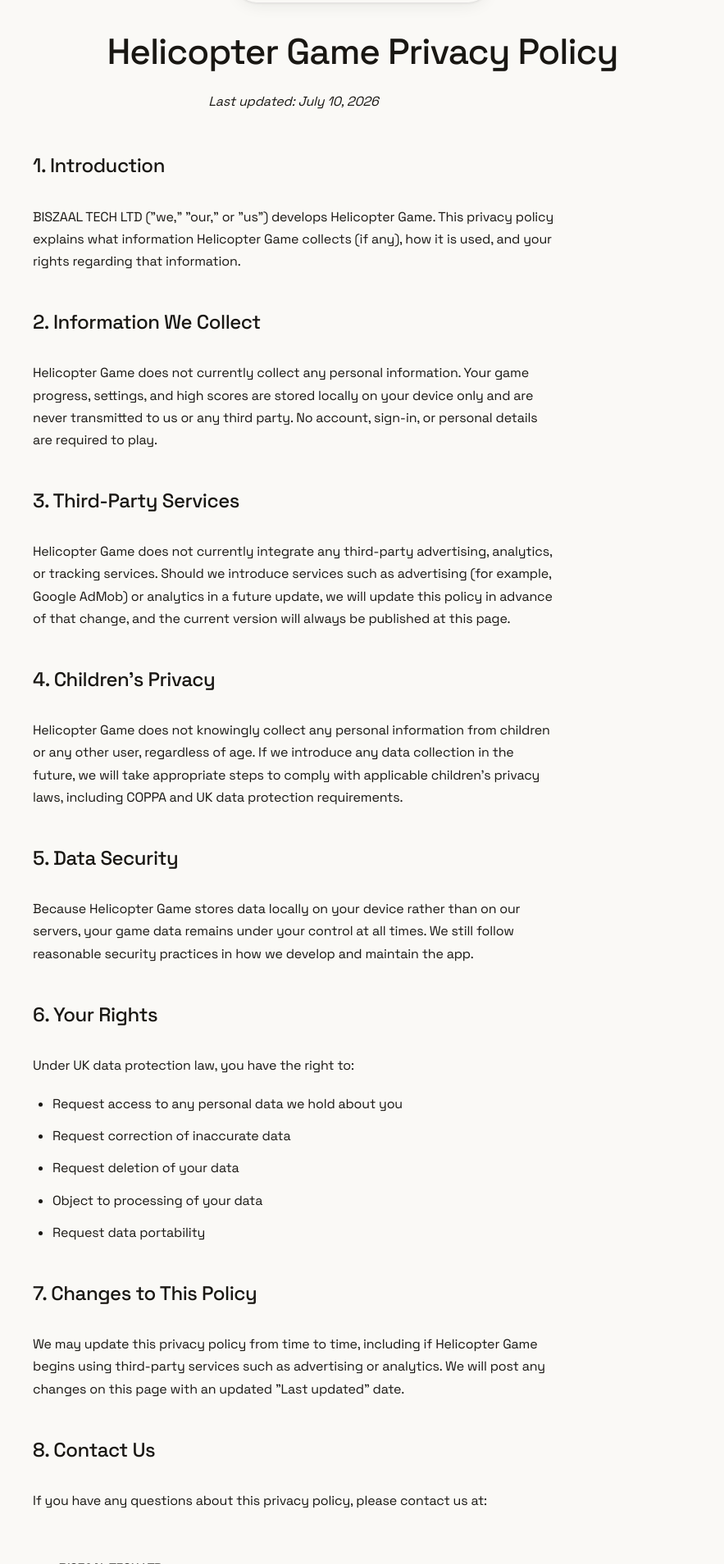
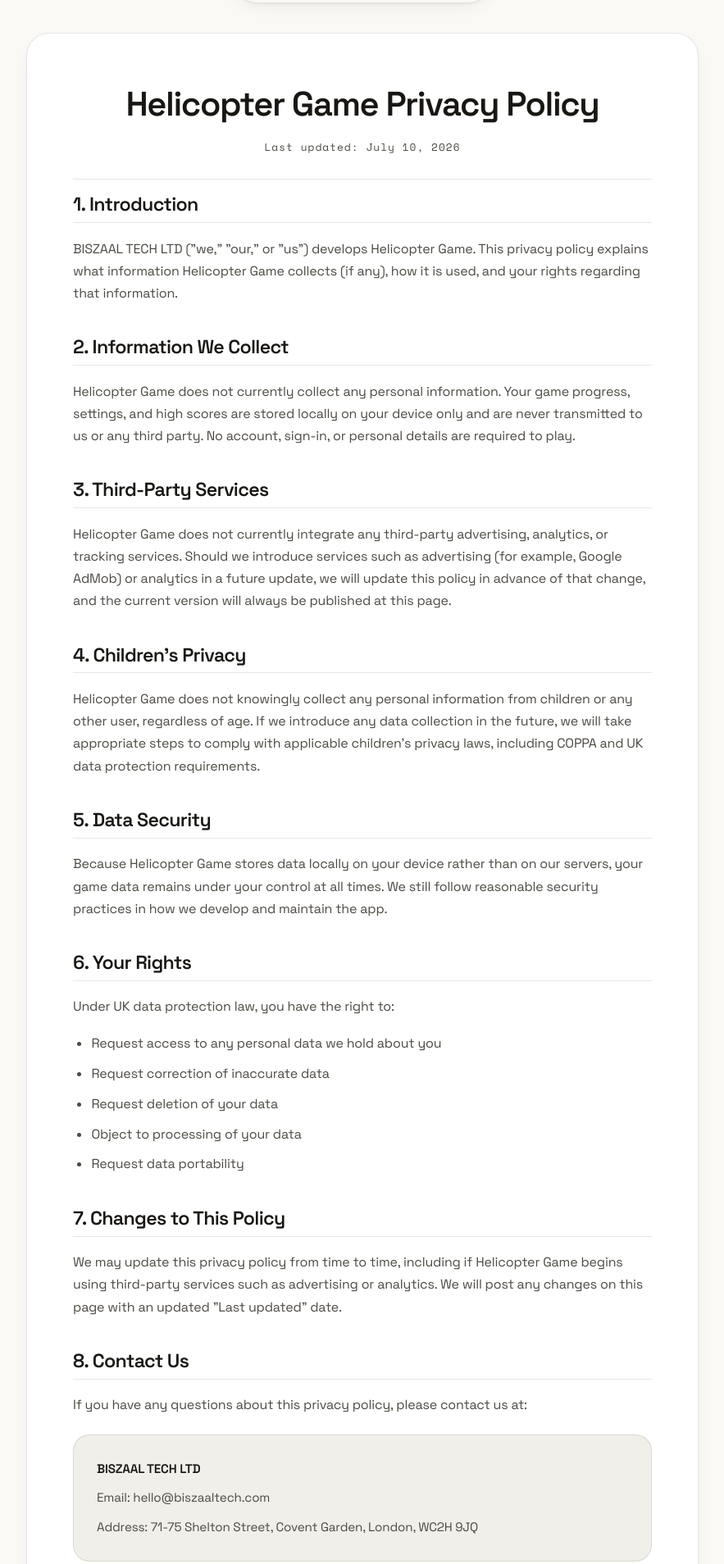
Before and after one commit to biszaal/biszaaltech-wesbite, a React (Create React App) app: page /games/helicopter/privacy in a window 1280 px wide. Shown: the part 72-1980 px from the top of the page at 82% size, without its empty margins (198-1081 px from the left). Built offline with nearby package versions, Linux system fonts and the light colour scheme.

Commit message:
feat: branded 404 page and reskinned legal pages

```diff
--- a/src/App.tsx
+++ b/src/App.tsx
@@ -7,6 +7,7 @@
 import HelicopterPage from './pages/HelicopterPage';
 import LudoPage from './pages/LudoPage';
 import GamePrivacyPolicy from './pages/GamePrivacyPolicy';
+import NotFound from './pages/NotFound';
 import SiteNav from './components/SiteNav';
 import Footer from './components/Footer';
 import './App.css';
@@ -32,6 +33,7 @@
             path="/games/ludo/privacy"
             element={<GamePrivacyPolicy gameName="Ludo Game" dataPractices="online-multiplayer" />}
           />
+          <Route path="*" element={<NotFound />} />
         </Routes>
         <Footer />
       </div>
--- a/src/pages/GamePrivacyPolicy.tsx
+++ b/src/pages/GamePrivacyPolicy.tsx
@@ -10,7 +10,7 @@
   const isOnline = dataPractices === 'online-multiplayer';
 
   return (
-    <div className="legal-page">
+    <main id="main" className="legal-page">
       <div className="legal-container">
         <h1>{gameName} Privacy Policy</h1>
         <p className="last-updated">Last updated: July 10, 2026</p>
@@ -149,7 +149,7 @@
           </div>
         </section>
       </div>
-    </div>
+    </main>
   );
 };
 
--- a/src/pages/LegalPages.css
+++ b/src/pages/LegalPages.css
@@ -1,93 +1,85 @@
 .legal-page {
   min-height: 100vh;
-  background: var(--bg-secondary);
-  padding: 3rem 0;
+  min-height: 100dvh;
+  background: var(--paper);
+  padding: clamp(7rem, 14vh, 9rem) 0 clamp(3rem, 6vw, 5rem);
 }
 
 .legal-container {
-  max-width: 900px;
+  max-width: 820px;
   margin: 0 auto;
-  padding: 4rem 3rem;
-  background: var(--bg-primary);
-  border-radius: 16px;
-  box-shadow: var(--shadow-lg);
-  border: 1px solid var(--border-light);
+  padding: clamp(2.5rem, 6vw, 4rem) clamp(1.5rem, 5vw, 3.5rem);
+  background: var(--paper-raised);
+  border-radius: var(--r-outer);
+  box-shadow: var(--shadow-soft);
+  border: 1px solid var(--line);
 }
 
 .legal-container h1 {
-  font-size: clamp(2rem, 4vw, 2.75rem);
-  font-weight: 500;
-  color: var(--text-primary);
-  margin-bottom: 1.5rem;
+  font-size: clamp(1.9rem, 4vw, 2.6rem);
+  margin-bottom: 1.25rem;
   text-align: center;
-  letter-spacing: -0.025em;
 }
 
 .last-updated {
   text-align: center;
-  color: var(--text-muted);
-  font-style: italic;
-  margin-bottom: 3.5rem;
-  border-bottom: 1px solid var(--border-light);
-  padding-bottom: 2rem;
-  font-size: 0.95rem;
+  color: var(--ink-faint);
+  font-family: var(--font-mono);
+  font-size: 0.8rem;
+  letter-spacing: 0.08em;
+  margin: 0 auto 3rem;
+  border-bottom: 1px solid var(--line);
+  padding-bottom: 1.75rem;
+  max-width: none;
 }
 
 .legal-container section {
-  margin-bottom: 3rem;
+  margin-bottom: 2.5rem;
 }
 
 .legal-container h2 {
-  font-size: clamp(1.375rem, 3vw, 1.5rem);
-  font-weight: 500;
-  color: var(--text-primary);
-  margin-bottom: 1.5rem;
-  border-bottom: 1px solid var(--border-light);
-  padding-bottom: 0.75rem;
-  letter-spacing: -0.02em;
+  font-size: clamp(1.25rem, 3vw, 1.45rem);
+  margin-bottom: 1.1rem;
+  border-bottom: 1px solid var(--line);
+  padding-bottom: 0.6rem;
 }
 
 .legal-container h3 {
-  font-size: clamp(1.125rem, 2.5vw, 1.25rem);
-  font-weight: 500;
-  color: var(--text-primary);
-  margin-bottom: 1rem;
-  margin-top: 2rem;
-  letter-spacing: -0.015em;
+  font-size: 1.1rem;
+  margin: 1.75rem 0 0.9rem;
 }
 
 .legal-container p {
   line-height: 1.7;
-  color: var(--text-secondary);
-  margin-bottom: 1.25rem;
-  font-size: 1rem;
-  font-weight: 400;
+  color: var(--ink-soft);
+  margin-bottom: 1.1rem;
+  max-width: none;
 }
 
 .legal-container ul {
-  margin-left: 1.5rem;
-  margin-bottom: 1.5rem;
+  margin: 0 0 1.4rem 1.4rem;
 }
 
 .legal-container li {
   line-height: 1.7;
-  color: var(--text-secondary);
-  margin-bottom: 0.75rem;
-  font-size: 1rem;
-  font-weight: 400;
+  color: var(--ink-soft);
+  margin-bottom: 0.6rem;
+}
+
+.legal-container a {
+  color: var(--accent);
 }
 
 .contact-info {
-  background: var(--bg-tertiary);
-  padding: 2rem;
-  border-radius: 12px;
-  margin-top: 1.5rem;
-  border: 1px solid var(--border-light);
+  background: var(--paper-sunken);
+  padding: 1.75rem;
+  border-radius: var(--r-inner);
+  margin-top: 1.4rem;
+  border: 1px solid var(--line);
 }
 
 .contact-info p {
-  margin-bottom: 0.75rem;
-  color: var(--text-secondary);
+  margin-bottom: 0.6rem;
   font-size: 0.95rem;
 }
 
@@ -96,21 +88,12 @@
 }
 
 .contact-info strong {
-  color: var(--text-primary);
-  font-weight: 500;
+  color: var(--ink);
+  font-weight: 600;
 }
 
 @media (max-width: 768px) {
-  .legal-page {
-    padding: 2rem 0;
-  }
-
   .legal-container {
     margin: 0 1rem;
-    padding: 3rem 2rem;
-  }
-
-  .contact-info {
-    padding: 1.5rem;
   }
 }
--- /dev/null
+++ b/src/pages/NotFound.css
@@ -0,0 +1,31 @@
+.not-found {
+  min-height: 100vh;
+  min-height: 100dvh;
+  display: flex;
+  align-items: center;
+  background: var(--paper);
+  padding: clamp(7rem, 14vh, 9rem) 0 clamp(3rem, 6vw, 5rem);
+}
+
+.not-found-inner {
+  display: flex;
+  flex-direction: column;
+  align-items: flex-start;
+  gap: 1.1rem;
+}
+
+.not-found-code {
+  color: var(--accent);
+  font-size: 0.9rem;
+}
+
+.not-found-line {
+  font-size: 1.05rem;
+}
+
+.not-found-actions {
+  display: flex;
+  align-items: center;
+  gap: 1.5rem;
+  margin-top: 0.75rem;
+}
--- /dev/null
+++ b/src/pages/NotFound.tsx
@@ -0,0 +1,24 @@
+import React from 'react';
+import { Link } from 'react-router-dom';
+import './NotFound.css';
+
+const NotFound: React.FC = () => {
+  return (
+    <main id="main" className="not-found">
+      <div className="container not-found-inner">
+        <p className="not-found-code mono-meta">404</p>
+        <h1>Page not found.</h1>
+        <p className="not-found-line">That address doesn't exist. Try one of these instead.</p>
+        <div className="not-found-actions">
+          <Link to="/" className="pill-btn pill-btn--accent">
+            Go home
+            <span className="btn-orb" aria-hidden="true">→</span>
+          </Link>
+          <Link to="/games" className="text-link">Enter the arcade</Link>
+        </div>
+      </div>
+    </main>
+  );
+};
+
+export default NotFound;
--- a/src/pages/PrivacyPolicy.tsx
+++ b/src/pages/PrivacyPolicy.tsx
@@ -3,7 +3,7 @@
 
 const PrivacyPolicy: React.FC = () => {
   return (
-    <div className="legal-page">
+    <main id="main" className="legal-page">
       <div className="legal-container">
         <h1>Privacy Policy</h1>
         <p className="last-updated">Last updated: January 1, 2025</p>
@@ -102,7 +102,7 @@
           </div>
         </section>
       </div>
-    </div>
+    </main>
   );
 };
 
--- a/src/pages/TermsOfService.tsx
+++ b/src/pages/TermsOfService.tsx
@@ -3,7 +3,7 @@
 
 const TermsOfService: React.FC = () => {
   return (
-    <div className="legal-page">
+    <main id="main" className="legal-page">
       <div className="legal-container">
         <h1>Terms of Service</h1>
         <p className="last-updated">Last updated: January 1, 2025</p>
@@ -116,7 +116,7 @@
           </div>
         </section>
       </div>
-    </div>
+    </main>
   );
 };
 
```
Also changed, not shown: 1 other file (tests, documents, lock files or other folders).
